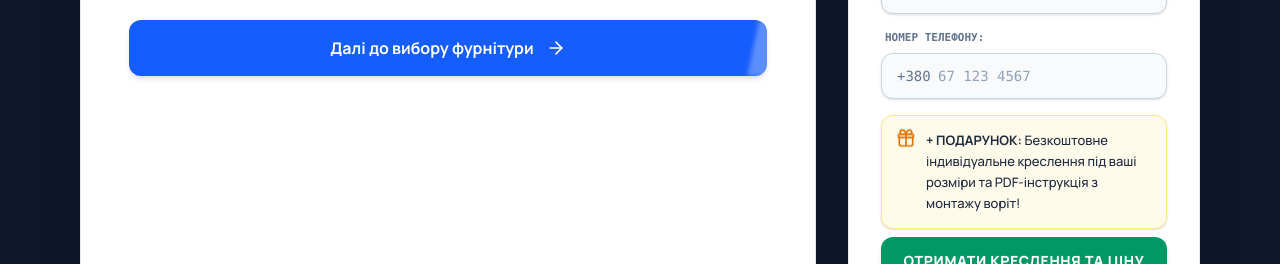
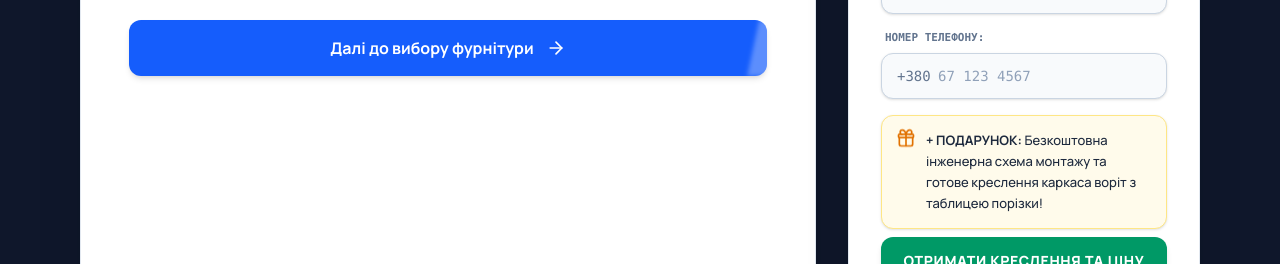
Before and after one commit to alex-calc/gate, a React (Vite) app: page / in a window 1280 px wide. Shown: the part 1720-1984 px from the top of the page. Built offline with nearby package versions, Linux system fonts and the light colour scheme.

Commit message:
fix: update lead magnet text to match new document logic

```diff
--- a/src/App.tsx
+++ b/src/App.tsx
@@ -877,7 +877,7 @@ export default function App() {
                 {/* Маркетинг: Лид-магнит */}
                 <div className="text-[13px] text-slate-800 bg-amber-50 p-3.5 rounded-xl border border-amber-200 flex gap-2.5 items-start leading-relaxed font-medium mb-2 shadow-sm">
                   <Gift className="w-5 h-5 text-amber-600 shrink-0 mt-0.5 animate-bounce" />
-                  <span><strong>+ ПОДАРУНОК:</strong> Безкоштовне індивідуальне креслення під ваші розміри та PDF-інструкція з монтажу воріт!</span>
+                  <span><strong>+ ПОДАРУНОК:</strong> Безкоштовна інженерна схема монтажу та готове креслення каркаса воріт з таблицею порізки!</span>
                 </div>
 
                 <button type="submit"
```
